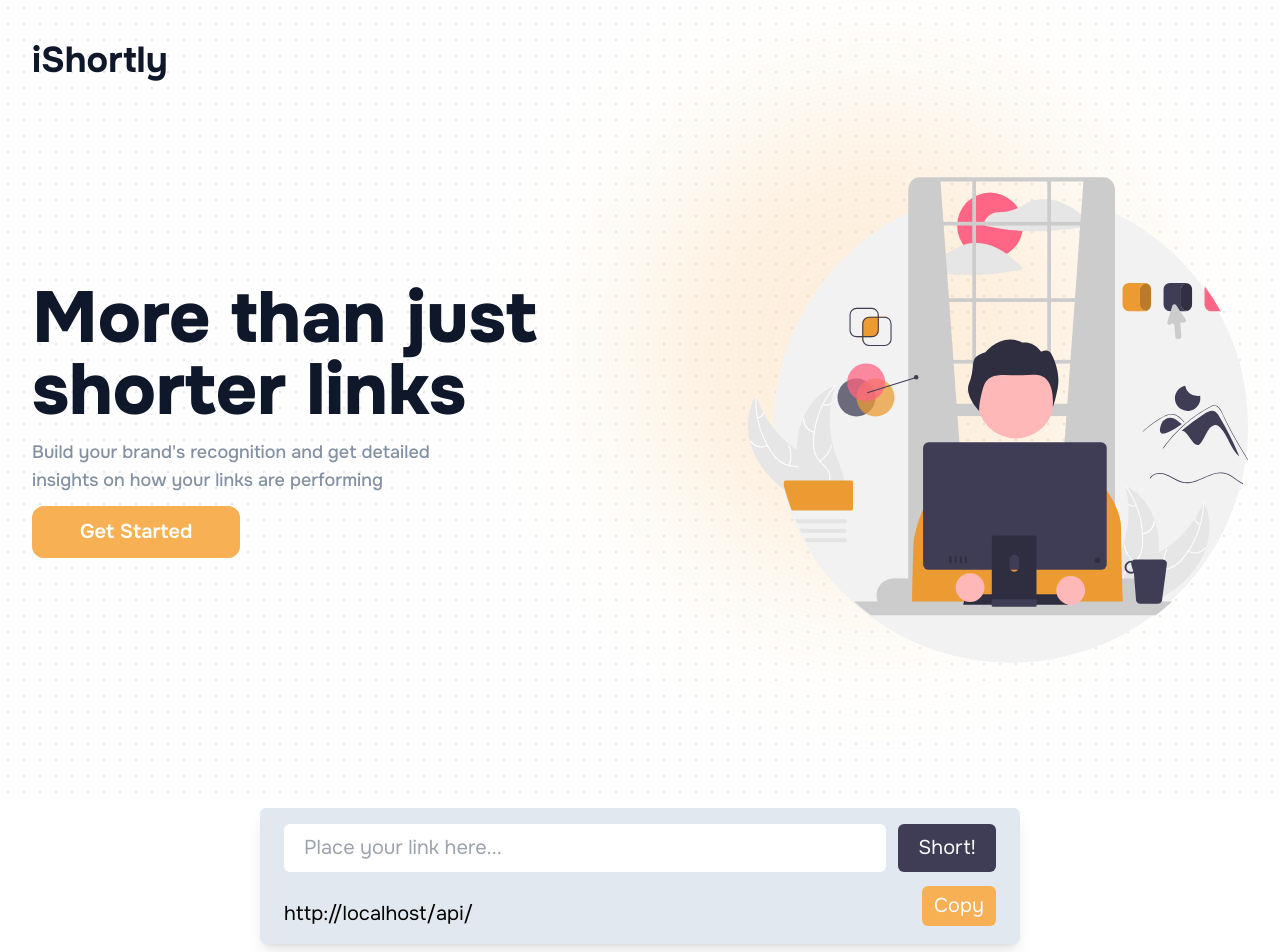
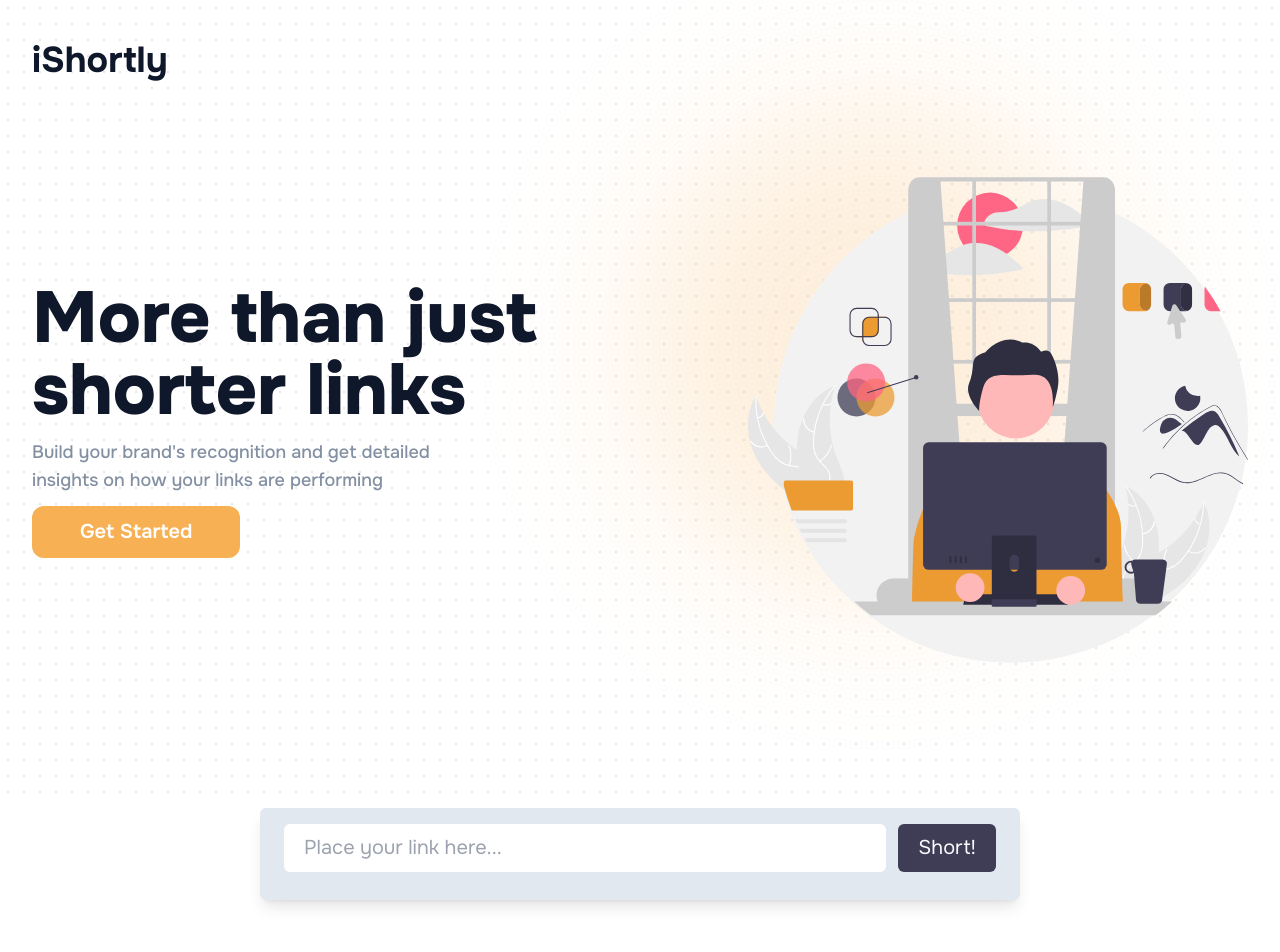
Before and after one commit to Git-Darkmoon/iShortly, a Next.js app: page / in a window 1280 px wide. Shown: the top 952 px of the page. Built offline with nearby package versions, Linux system fonts and the light colour scheme.

Commit message:
chore: show the LinksList.

```diff
--- a/app/components/FormContainer.tsx
+++ b/app/components/FormContainer.tsx
@@ -1,11 +1,11 @@
 "use client"
 
 import { FormEvent, useRef, useState } from "react"
+import LinksList from "./LinksList"
 
 const FormContainer = () => {
   const [shortUrl, setShortUrl] = useState<String>("")
   const inputRef = useRef<HTMLInputElement>(null)
-  const [isCopied, setIsCopied] = useState(false)
 
   async function handleSubmit(e: FormEvent<HTMLFormElement>) {
     e.preventDefault()
@@ -28,6 +28,8 @@ const FormContainer = () => {
     form.reset()
   }
 
+  const LinksShortened: any = []
+
   return (
     <>
       <form
@@ -43,18 +45,14 @@ const FormContainer = () => {
             placeholder="Place your link here..."
           />
           <button
+            onClick={() => LinksShortened.push(shortUrl)}
             type="submit"
             className="bg-darkViolet hover:bg-darkViolet/85 text-slate-50 px-5 py-2.5 capitalize rounded-md transition-colors"
           >
             short!
           </button>
         </div>
-        <div className="flex items-center justify-between">
-          <div className="mt-4">{`${window.location.href}api/${shortUrl}`}</div>
-          <button className="bg-primary-500 hover:bg-primary-700 text-slate-50 px-3 py-1.5 capitalize rounded-md transition-colors">
-            {isCopied ? "Copied !" : "Copy"}
-          </button>
-        </div>
+        <LinksList list={LinksShortened} />
       </form>
     </>
   )
--- /dev/null
+++ b/app/components/LinkElement.tsx
@@ -0,0 +1,19 @@
+import { useState } from "react"
+
+const LinkElement = ({ shorturl }: any) => {
+  const [isCopied, setIsCopied] = useState(false)
+
+  return (
+    <>
+      <div className="mt-4">{`${window.location.href}api/${shorturl}`}</div>
+      <button
+        onClick={() => console.log(shorturl)}
+        className="bg-primary-500 hover:bg-primary-700 text-slate-50 px-3 py-1.5 capitalize rounded-md transition-colors"
+      >
+        {isCopied ? "Copied !" : "Copy"}
+      </button>
+    </>
+  )
+}
+
+export default LinkElement
--- /dev/null
+++ b/app/components/LinksList.tsx
@@ -0,0 +1,13 @@
+import LinkElement from "./LinkElement"
+
+const LinksList = ({ list }: any) => {
+  return (
+    <div className="flex items-center justify-between">
+      {list.map((item: any) => (
+        <LinkElement key={item} shorturl={item} />
+      ))}
+    </div>
+  )
+}
+
+export default LinksList
```
